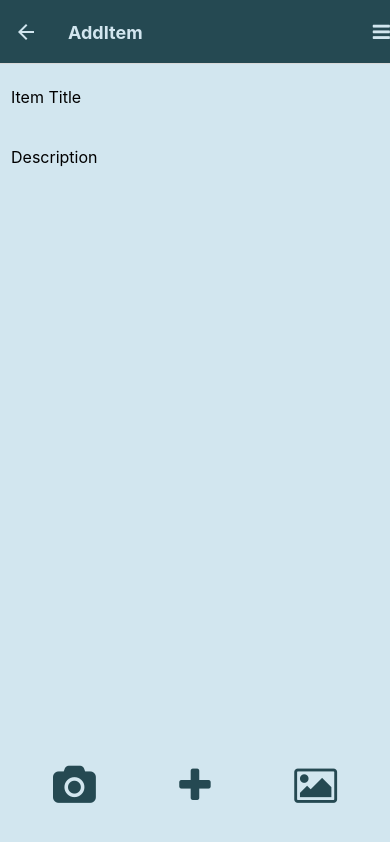
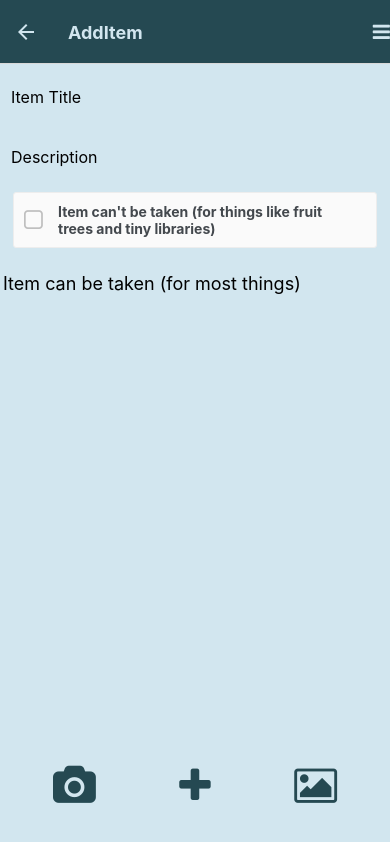
Before and after one commit to ETS-ReactNative5/CurbAlert, a React Native app: screen /AddItem in a window 390 px wide. Built offline with nearby package versions, Linux system fonts and the light colour scheme; what react-native-location would draw is missing.

Commit message:
add and implement 'cannot_take' class of item

```diff
--- a/src/components/AddItem.js
+++ b/src/components/AddItem.js
@@ -19,6 +19,7 @@ import {v4 as uuid} from 'uuid';
 import ImagePicker from 'react-native-image-crop-picker';
 import {windowWidth, windowHeight} from '../utils/Dimensions';
 import {getLocation} from '../utils/getLocation';
+import {CheckBox} from 'react-native-elements';
 
 const AddItem = ({navigation}) => {
   // REDUX STUFF I'M NOT USING
@@ -55,6 +56,7 @@ const AddItem = ({navigation}) => {
   const onChangeTitle = titleValue => setTitle(titleValue);
   const onChangeDescription = descriptionValue =>
     setDescription(descriptionValue);
+  const [cannotTakeBox, setCannotTakeBox] = useState(false);
 
   function takePicture() {
     ImagePicker.openCamera({
@@ -125,7 +127,7 @@ const AddItem = ({navigation}) => {
         },
         description: descriptionInput,
         timestamp: Timestamp.fromDate(new Date()),
-        cannot_take: false,
+        cannot_take: cannotTakeBox,
         is_taken: false,
         is_damaged: false,
         thumbs_up: 0,
@@ -147,6 +149,7 @@ const AddItem = ({navigation}) => {
         backgroundColor: '#d2e6ef',
       }}>
       <View>
+        <View>
           <TextInput
             placeholder="Item Title"
             style={styles.input}
@@ -161,6 +164,47 @@ const AddItem = ({navigation}) => {
             maxLength={140}
             autoCapitalize="sentences"
           />
+          <CheckBox
+          left
+          title="Item can't be taken (for things like fruit trees and tiny libraries)"
+          checked={cannotTakeBox}
+          onPress={() => setCannotTakeBox(!cannotTakeBox)}
+        />
+        </View>
+        {/* <View
+          style={{
+            flexDirection: 'row',
+            justifyContent: 'space-between',
+          }}>
+          <CheckBox
+            center
+            checkedIcon={
+              <Icon
+                name="remove"
+                type="material"
+                color="#254952"
+                size={30}
+                iconStyle={{marginRight: 10}}
+              />
+            }
+            uncheckedIcon={
+              <Icon
+                name="check"
+                type="material"
+                color="#254952"
+                size={30}
+                iconStyle={{marginRight: 10}}
+              />
+            }
+            checked={cannotTakeBox}
+            onPress={() => setCannotTakeBox(!cannotTakeBox)}
+          />*/}
+          <Text style={{fontSize: 18, width: windowWidth - 90, marginTop: 20}}>
+            {cannotTakeBox
+              ? "Item can't be taken (for things like fruit trees and tiny libraries)"
+              : 'Item can be taken (for most things)'}
+          </Text>
+        {/* </View>  */}
       </View>
       <View>
         <Image
--- a/src/components/ItemDetail.js
+++ b/src/components/ItemDetail.js
@@ -77,7 +77,7 @@ const ItemDetail = ({route, navigation}) => {
           />
         </>
       );
-    } else if (!item.can_take) {
+    } else if (item.cannot_take) {
       return (
         <>
           <Icon
```
Lines whose indentation alone changed are shown as unchanged.
